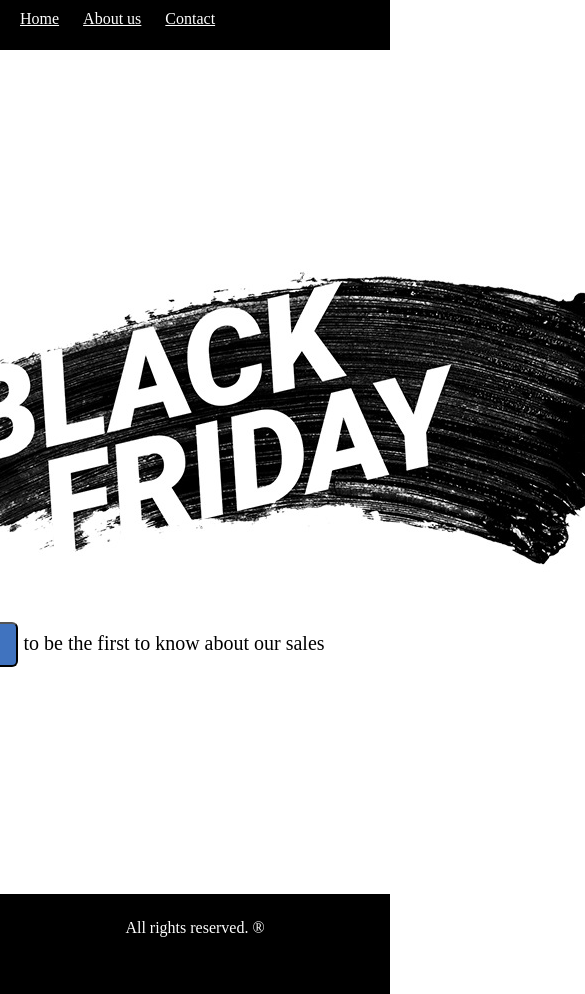
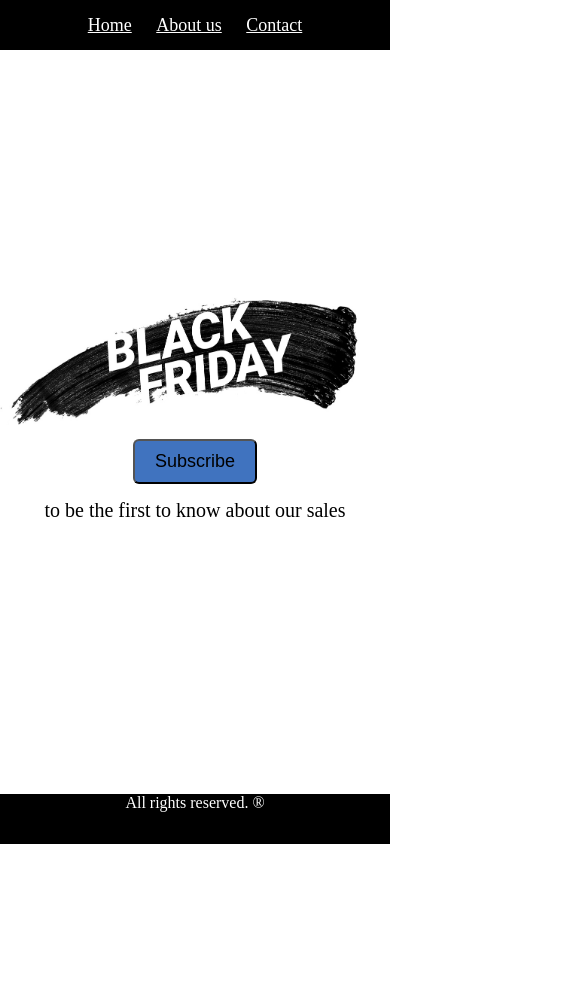
Before and after one commit to SandroMiczevski/HC2-LandingPage, a plain HTML site: page index.html in a window 390 px wide. Shown: the top 994 px of the page, 585 px wide, since content can reach past the window. After the commit the page ends 844 px from the top, so only its background shows below. Drawn offline with Linux system fonts and the light colour scheme.

Commit message:
Fixed some layout issues and added responsivity

```diff
--- a/assets/styles/styles.css
+++ b/assets/styles/styles.css
@@ -14,9 +14,15 @@ html{
     color: white;
 }
 
+.menu{
+    display: flex;
+    align-items: center;
+}
+
 .items-menu{
-    height: 30px;
-    padding: 10px;
+   margin: 0px;
+   padding: 10px;
+   font-size: 18px;
 }
 
 .menu-item{
@@ -25,26 +31,74 @@ html{
 }
 
 .footer{
-    padding: 25px;
     text-align: center;
 }
 
+/* Body */
+
+@media (max-width: 290px){
+    .menu,
+    .footer{
+        width: 290px;
+
+    }
+
+    .section-one-text{
+        width: 290px;
+    }
+
+    .section-container img{
+        width: 290px;
+    }
+}
+
+@media (min-width: 290px){
+    .section-container img{
+        width: 100vw;
+    }
+}
+
+@media (max-width: 475px){
+    .section-one-text{
+        /* width: max(20vw, 100px); */
+        display: flex;
+        flex-wrap: wrap;
+        justify-content: center;
+    }
+
+    .subs-text{
+        margin: 15px;
+    }
+
+    .menu{
+        justify-content: center;
+    }
+}
+
+@media (min-width: 475px) {
+    .section-container img{
+        width: 100vw;
+    }
+}
+
 .section-container{
-    height: 100vh;
+    height: calc(100vh - (100px));
     width: 100%;
     display: flex;
     justify-content: center;
     align-items: center;
 }
 
+
+
 .background-section{
     background-size: contain;
 }
 
 .section-one-text{
-    margin: 10px;
+    margin: 10px 0px;
     font-size: 20px;
-    width: 100vh;
+    width: 100%;
     text-align: center;
 }
 
--- a/index.html
+++ b/index.html
@@ -26,7 +26,7 @@
             </div>
 
             <div class="section-one-text">
-                <button class="subscribe-btn" onclick="registerBtnClick();">Subscribe</button> to be the first to know about our sales
+                <button class="subscribe-btn" onclick="registerBtnClick();">Subscribe</button> <span class="subs-text">to be the first to know about our sales</span>
             </div>
         </div>
     </section>
```
